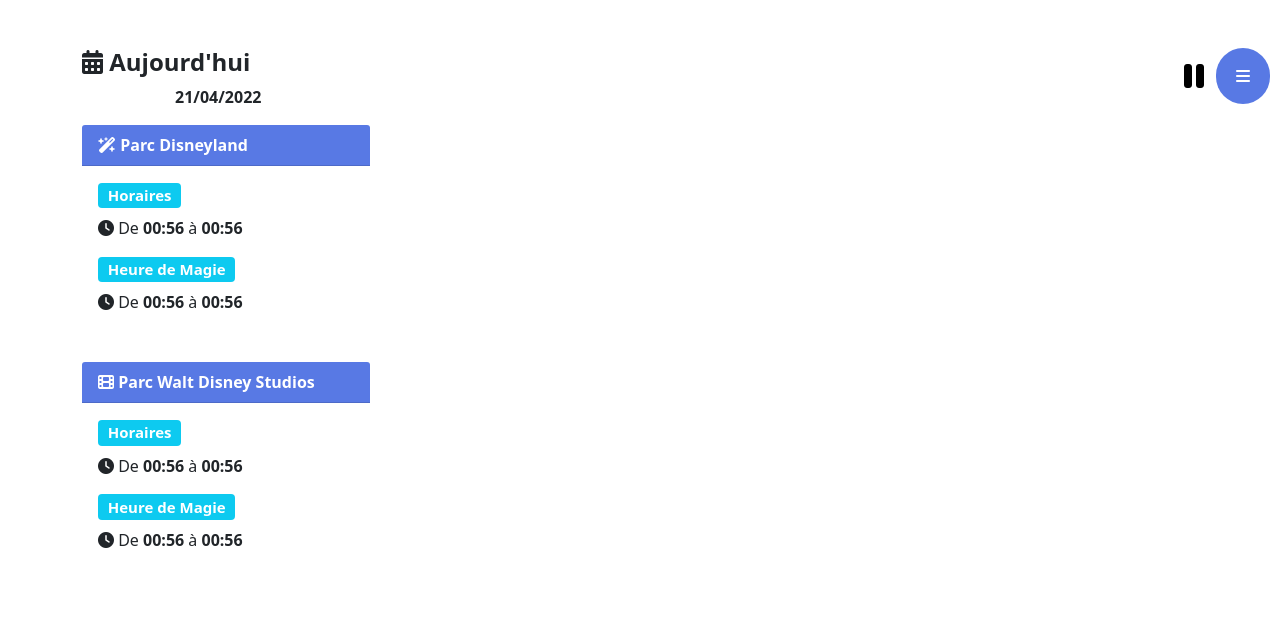
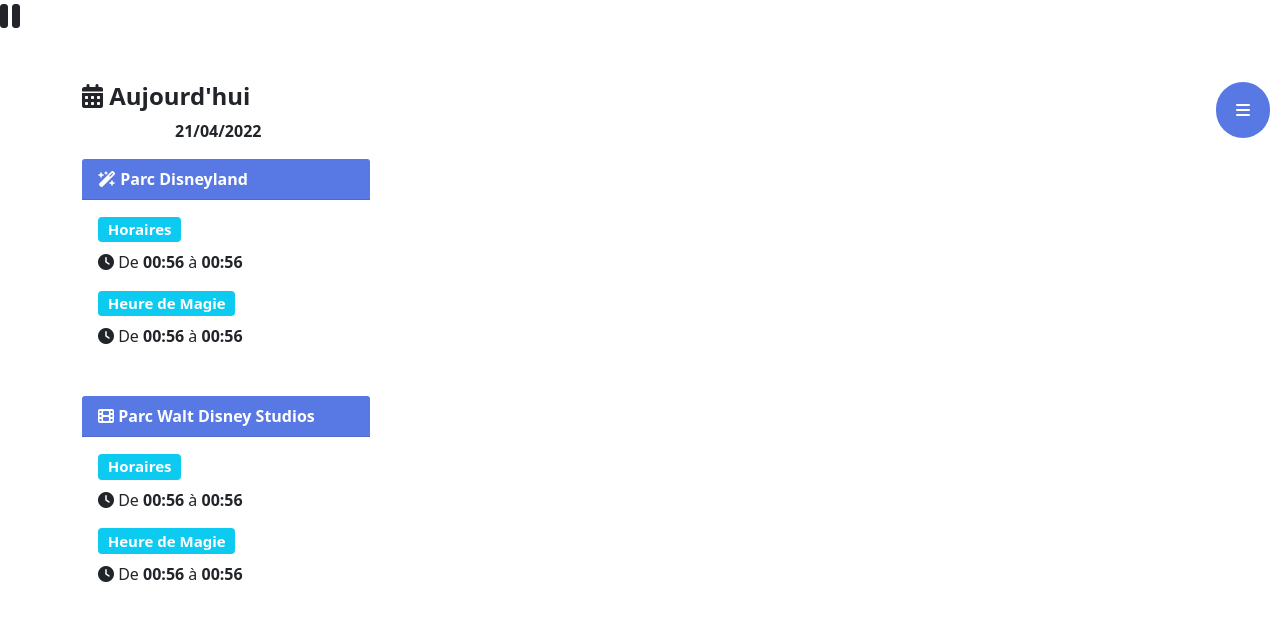
Before and after one commit to jeromebsr/dlp-wt, a React (Create React App) app: page /calendar in a window 1280 px wide. Both pictures are taken after a click on the button "Voir les temps d'attente". Shown: the top 620 px of the page. Built offline with nearby package versions, Linux system fonts and the light colour scheme; no server answers; the HTML template or start-up script is replaced by a standard one.

Commit message:
add Player .scss stylesheet + button block

```diff
--- a/src/components/Player.js
+++ b/src/components/Player.js
@@ -34,21 +34,12 @@
 
     return (
         <motion.div
-        transition={{ ease: "easeOut", duration: 1 }}
+            transition={{ ease: "easeOut", duration: 1 }}
             initial="initial"
             animate="visible"
             exit="exit"
             variants={variants}
-            style={{
-                display: 'block',
-                position: 'fixed',
-                color: 'black',
-                borderRadius: 100,
-                right: 95,
-                top: 60,
-                zIndex: 2,
-                width: 1
-            }}
+            className='player'
         >
             <i
                 style={{ cursor: 'pointer' }}
--- a/src/components/Schedule.js
+++ b/src/components/Schedule.js
@@ -8,12 +8,6 @@
 function Schedule() {
     const [disneyParkData, setDisneyParkData] = useState([]);
     const [studioParkData, setStudioParkData] = useState([]);
-
-    const getToday = () => {
-        disneyParkData.map((el) => (
-           dateFormat(disneyParkData.date, "dd-mm-yyyy")
-        ))
-    }
 
     useEffect(() => {
         axios
--- a/src/components/WaitTime.js
+++ b/src/components/WaitTime.js
@@ -174,6 +174,7 @@
                     className="up active"
                     onMouseDown={playClick}
                     onMouseEnter={playPop}
+                    style={{ display: 'block' }}
                 >
                     {currentPark ? currentPark : "Choisir un parc"}
                 </motion.button>
@@ -206,6 +207,7 @@
                     whileTap={{ scale: 0.9 }}
                     onClick={() => setDivWt(!divWt)}
                     className={currentWt[1] ? currentWt[1] + " active" : "up active"}
+                    style={{ display: 'block' }}
                 >
                     {currentWt[0] ? currentWt[0] : "Trier par temps d'attente"}
                 </motion.button>
--- /dev/null
+++ b/src/style/_player.scss
@@ -0,0 +1,16 @@
+.player {
+    display: block;
+    position: absolute;
+    color: black;
+    border-radius: 100px;
+    top: 60px;
+    right: 95px;
+    z-index: 2;
+    width: 1px;
+}
+
+@media (max-width: 599px) {
+    .player {
+        top: 12px;
+    }
+}
--- a/src/style/index.scss
+++ b/src/style/index.scss
@@ -3,3 +3,4 @@
 @import "./card";
 @import "./navigation";
 @import "./sidebar";
+@import "./player";
```
